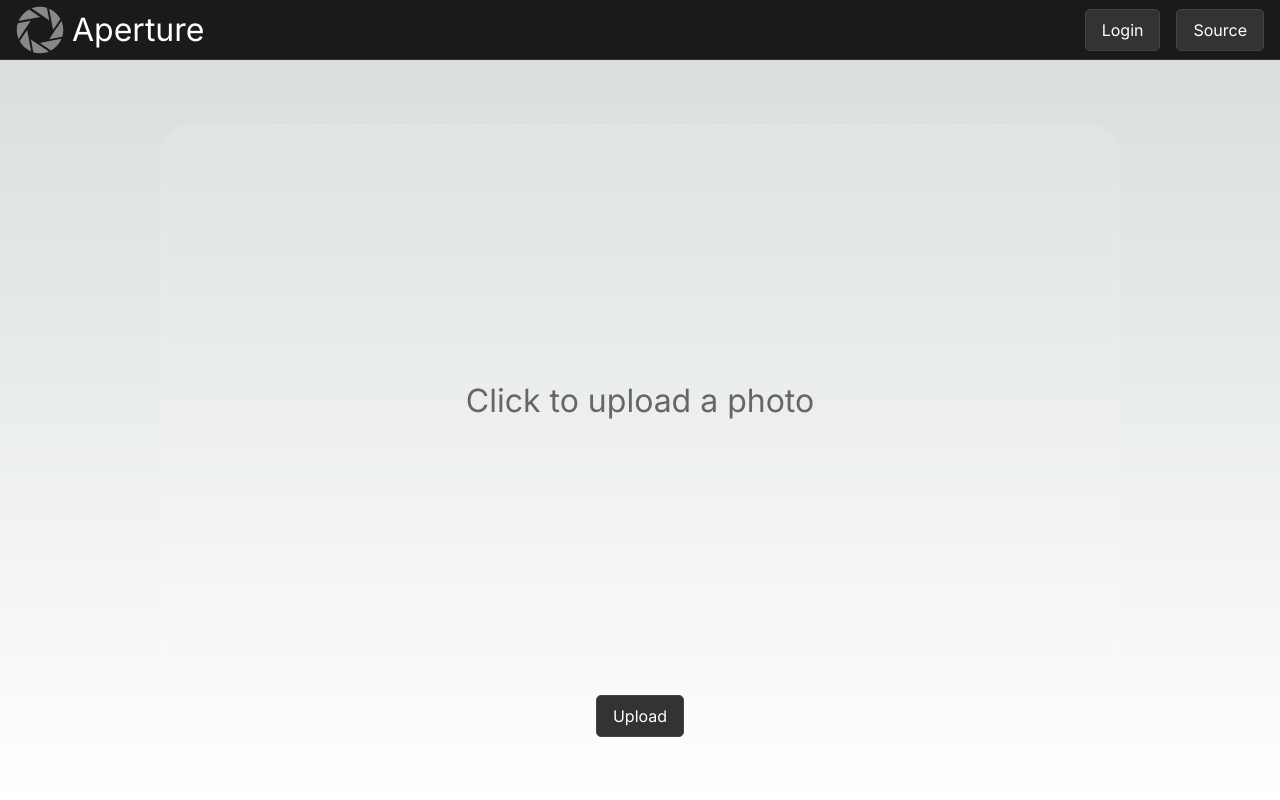
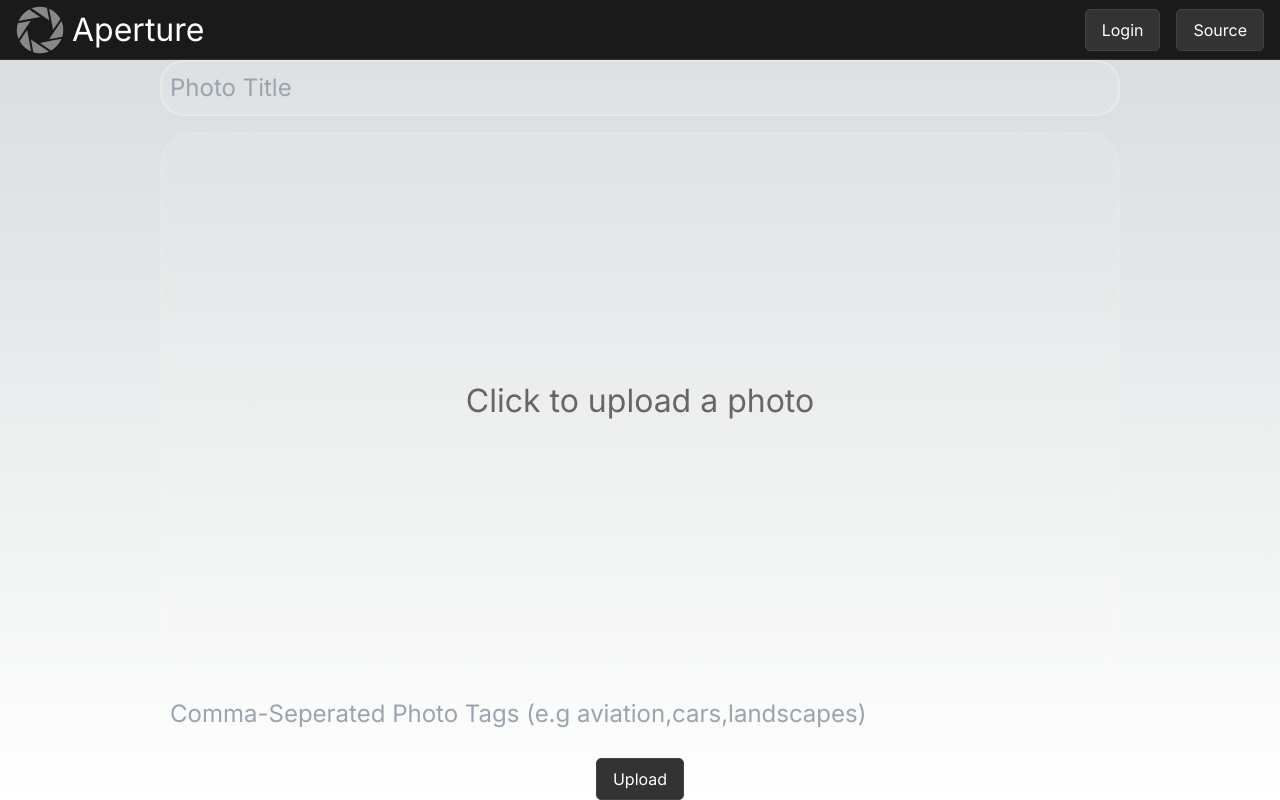
Before and after one commit to TheBlueRuby/aperture-photos, a Next.js app: page /upload in a window 1280 px wide. Built offline with nearby package versions, Linux system fonts and the light colour scheme; no server answers.

Commit message:
UPLOADING WOHOOOOOOO YIPEEEE I DID IT XDDDDDDD

```diff
--- a/lib/getImageData.ts
+++ b/lib/getImageData.ts
@@ -33,7 +33,7 @@ function cameraData(
 	if (ApertureValue != undefined) {
 		ret.ApertureValue = "ƒ/" + ApertureValue;
 	}
-	if (ShutterSpeed != undefined) {
+	if (ShutterSpeed != undefined && ShutterSpeed != "0") {
 		ret.ShutterSpeed = "1/" + Math.round(1 / parseFloat(ShutterSpeed));
 	}
 	if (ISO != undefined) {
--- a/src/app/upload/UploadArea.module.css
+++ b/src/app/upload/UploadArea.module.css
@@ -33,3 +33,13 @@
 	border-radius: 5px;
 	cursor: pointer;
 }
+
+.textInput {
+	background-color: rgba(255, 255, 255, 0.1);
+	border: 2px solid rgba(255, 255, 255, 0.25);
+	border-radius: 1.5rem;
+	padding: 0.5rem;
+	color: #666;
+	font-size: 1.5rem;
+	width: 75%;
+}
--- a/src/app/upload/UploadArea.tsx
+++ b/src/app/upload/UploadArea.tsx
@@ -1,14 +1,18 @@
 "use client";
+
 import styles from "./UploadArea.module.css";
+import handleUpload from "./actions";
 
-export default async function UploadArea() {
+export default function UploadArea() {
 	return (
-		<form
-			action="/api/upload"
-			method="post"
-			encType="multipart/form-data"
-			className={styles.uploadForm}
-		>
+		<form action={handleUpload} className={styles.uploadForm}>
+			<input
+				type="text"
+				name="title"
+				id="titleInput"
+				placeholder="Photo Title"
+				className={styles.textInput}
+			/>
 			<div
 				className={styles.uploadArea}
 				onClick={() => {
@@ -26,6 +30,13 @@ export default async function UploadArea() {
 					Click to upload a photo
 				</label>
 			</div>
+			<input
+				type="text"
+				name="tags"
+				id="tags"
+				placeholder="Comma-Seperated Photo Tags (e.g aviation,cars,landscapes)"
+				className={styles.textInput}
+			/>
 			<button type="submit" className={styles.uploadButton}>
 				Upload
 			</button>
--- /dev/null
+++ b/src/app/upload/actions.ts
@@ -0,0 +1,53 @@
+"use server";
+
+import { createClient } from "@/supabase/server";
+
+const supabase = createClient();
+
+export default async function handleUpload(formData: FormData) {
+	let photo = formData.get("photo") as File;
+	console.log("Uploading photo... " + photo.name);
+
+	const tempName = crypto.randomUUID().toString();
+	console.log("Temp name: " + tempName);
+
+	const { data: uploadData } = await supabase.storage
+		.from("images")
+		.upload(tempName, photo);
+	if (uploadData === null) {
+		console.error("Failed to upload photo");
+		return;
+	}
+	await supabase.storage.from("images").move(tempName, uploadData.id);
+	console.log("Uploaded photo: " + uploadData.id);
+
+	const { data: user } = await supabase.auth.getUser();
+	if (user?.user === null) {
+		console.error("Failed to get user");
+	}
+	let { data: uploadNum, error: errorNum } = await supabase
+		.from("image-metadata")
+		.select("owner_upload_num")
+		.eq("owner", user.user?.id)
+		.order("owner_upload_num", { ascending: false })
+		.limit(1);
+	if (uploadNum === null || errorNum) {
+		console.error("Failed to get upload number");
+		uploadNum = [{ owner_upload_num: 0 }];
+	}
+
+	let tags = formData.get("tags")?.toString() + "";
+	let tagArray = tags.split(",");
+	tagArray.forEach((tag) => {
+		tag.trim().toLowerCase();
+	});
+
+	await supabase.from("image-metadata").insert({
+		id: uploadData.id,
+		title: formData.get("title")?.toString(),
+		tags: tagArray,
+		owner: user.user?.id,
+		owner_upload_num: uploadNum[0].owner_upload_num + 1,
+	});
+
+}
```
